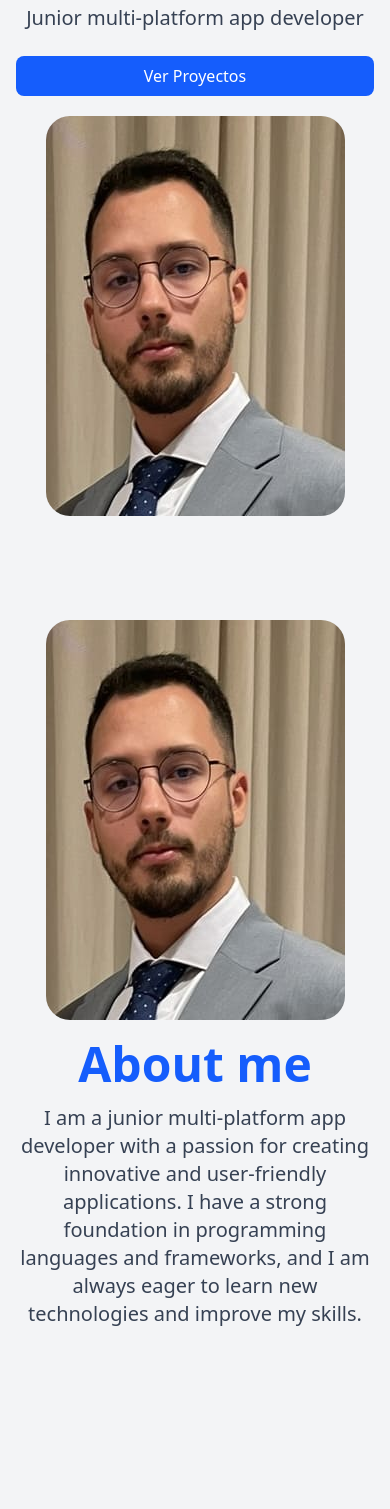
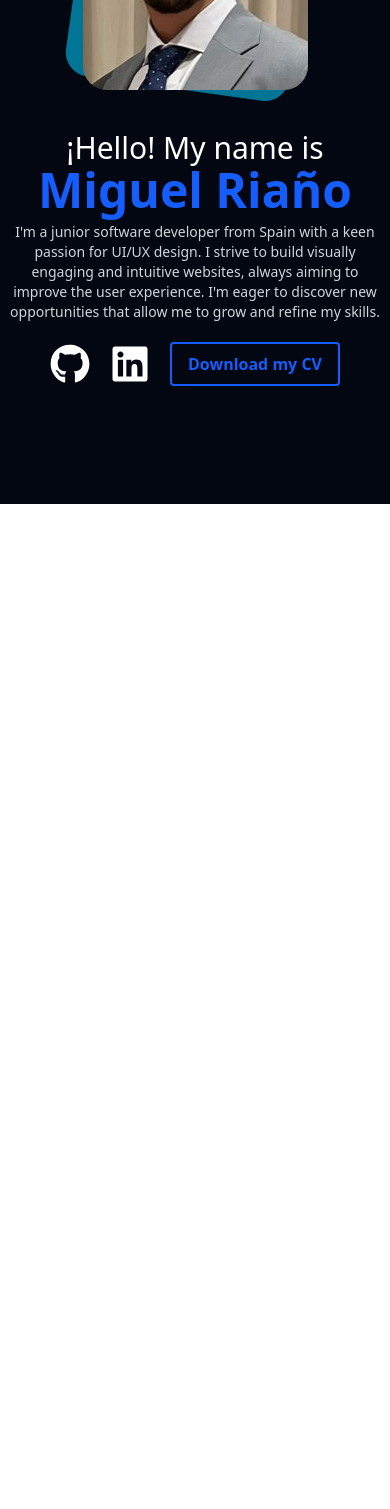
Before and after one commit to Mriano29/Portfolio, a React (Vite) app: page / in a window 390 px wide. Shown: the part 340-1849 px from the top of the page. After the commit the page ends 844 px from the top, so only its background shows below. Built offline with nearby package versions, Linux system fonts and the light colour scheme.

Commit message:
Updated welcome hero and skills

```diff
--- a/package.json
+++ b/package.json
@@ -14,6 +14,7 @@
     "framer-motion": "^12.12.1",
     "react": "^19.1.0",
     "react-dom": "^19.1.0",
+    "react-icons": "^5.5.0",
     "tailwindcss": "^4.1.7"
   },
   "devDependencies": {
--- a/src/App.tsx
+++ b/src/App.tsx
@@ -1,19 +1,15 @@
-import About from "./components/about";
-import Contact from "./components/contact";
-import { NavBar } from "./components/navBar";
-import Projects from "./components/projects";
+// import Contact from "./components/contact";
+// import Projects from "./components/projects";
 import Skills from "./components/skills";
 import WelcomeHero from "./components/welcomeHero";
 
 export function App() {
   return (
-    <main className="h-full w-full flex flex-col">
-      <NavBar />
+    <main className="h-screen w-full px-2 lg:px-10 xl:px-20  items-center bg-gray-950 overflow-y-auto">
       <WelcomeHero />
-      <About />
       <Skills />
-      <Projects />
-      <Contact />
+      {/* <Projects />
+      <Contact /> */}
     </main>
   );
 }
--- a/src/components/about.tsx
+++ /dev/null
@@ -1,23 +0,0 @@
-export default function About() {
-  return (
-    <section
-      id="about"
-      className="min-h-screen flex flex-col md:flex-row items-center justify-center text-center px-4 bg-gray-100 gap-5 lg:gap-20 pt-24"
-    >
-      <img
-        src="marr.jpg"
-        alt="Miguel Riaño picture"
-        className="rounded-3xl max-w-xs md:max-w-sm"
-      />
-      <div className="flex flex-col">
-        <h2 className="text-5xl font-bold mb-4 text-blue-600">About me</h2>
-        <p className="text-xl text-gray-700 mb-6">
-          I am a junior multi-platform app developer with a passion for creating
-          innovative and user-friendly applications. I have a strong foundation
-          in programming languages and frameworks, and I am always eager to
-          learn new technologies and improve my skills.
-        </p>
-      </div>
-    </section>
-  );
-}
--- a/src/components/navBar.tsx
+++ b/src/components/navBar.tsx
@@ -1,11 +1,45 @@
+import { AnimatePresence, motion } from "framer-motion";
+import { useState, useEffect } from "react";
+
 export function NavBar() {
+  const [showNav, setShowNav] = useState(false);
+  const [showLine, setShowLine] = useState(true);
+
+  useEffect(() => {
+    const timer1 = setTimeout(() => setShowNav(true), 1000); // Show navbar
+    const timer2 = setTimeout(() => setShowLine(false), 1700); // Hide line after animation
+    return () => {
+      clearTimeout(timer1);
+      clearTimeout(timer2);
+    };
+  }, []);
+
   return (
-    <nav className="w-full bg-white shadow-md px-6 py-4 hidden lg:flex justify-between items-center fixed top-0 z-50">
+    <>
+      <AnimatePresence>
+        {showLine && (
+          <motion.div
+            initial={{ width: 0, opacity: 1 }}
+            animate={{ width: "100%", opacity: 1 }}
+            exit={{ opacity: 0 }}
+            transition={{ duration: 0.8, ease: "easeInOut" }}
+            className="fixed top-0 left-0 h-1 bg-blue-600 z-50 hidden lg:block"
+          />
+        )}
+      </AnimatePresence>
+
+      {showNav && (
+        <motion.nav
+          initial={{ opacity: 0, y: -30 }}
+          animate={{ opacity: 1, y: 0 }}
+          transition={{ duration: 0.6, delay: 0.5 }}
+          className="w-full bg-white shadow-md py-4 hidden lg:flex justify-between items-center top-0 z-40"
+        >
           <a
             href="#welcome"
             className="text-xl font-bold text-blue-600 hover:text-blue-400 transition"
           >
-         in progress...
+            Miguel Riaño
           </a>
           <ul className="flex space-x-6 text-gray-700 font-medium">
             <li>
@@ -29,6 +63,8 @@ export function NavBar() {
               </a>
             </li>
           </ul>
-    </nav>
+        </motion.nav>
+      )}
+    </>
   );
 }
--- a/src/components/skills.tsx
+++ b/src/components/skills.tsx
@@ -1,29 +1,97 @@
+import { BsFiletypeSql } from "react-icons/bs";
+import {
+  FaCss3Alt,
+  FaFigma,
+  FaGithub,
+  FaHtml5,
+  FaJava,
+  FaPhp,
+} from "react-icons/fa";
+import { FaDartLang, FaFlutter } from "react-icons/fa6";
+import { IoLogoJavascript } from "react-icons/io";
+import { PiFileCSharp } from "react-icons/pi";
+import { RiTailwindCssFill } from "react-icons/ri";
+import {
+  SiExpress,
+  SiMysql,
+  SiNodedotjs,
+  SiOracle,
+  SiPostgresql,
+  SiPython,
+  SiReact,
+  SiRedux,
+  SiSqlite,
+  SiTypescript,
+  SiWebpack,
+} from "react-icons/si";
+import {
+  TbBrandKotlin,
+  TbBrandNextjs,
+  TbBrandReactNative,
+  TbBrandVite,
+} from "react-icons/tb";
+
 export default function Skills() {
+  const skills = {
+    Languages: [
+      { name: "JavaScript", icon: <IoLogoJavascript /> },
+      { name: "TypeScript", icon: <SiTypescript /> },
+      { name: "Python", icon: <SiPython /> },
+      { name: "Java", icon: <FaJava /> },
+      { name: "C#", icon: <PiFileCSharp /> },
+      { name: "HTML", icon: <FaHtml5 /> },
+      { name: "CSS", icon: <FaCss3Alt /> },
+      { name: "PHP", icon: <FaPhp /> },
+      { name: "Dart", icon: <FaDartLang /> },
+      { name: "Kotlin", icon: <TbBrandKotlin /> },
+    ],
+    Databases: [
+      { name: "MySQL", icon: <SiMysql /> },
+      { name: "Oracle", icon: <SiOracle /> },
+      { name: "SQLite", icon: <SiSqlite /> },
+      { name: "PostgreSQL", icon: <SiPostgresql /> },
+      { name: "SQL", icon: <BsFiletypeSql /> },
+    ],
+    Frameworks: [
+      { name: "React", icon: <SiReact /> },
+      { name: "React Native", icon: <TbBrandReactNative /> },
+      { name: "Next.js", icon: <TbBrandNextjs /> },
+      { name: "Flutter", icon: <FaFlutter /> },
+      { name: "Express", icon: <SiExpress /> },
+    ],
+    Tools: [
+      { name: "Node.js", icon: <SiNodedotjs /> },
+      { name: "Vite", icon: <TbBrandVite /> },
+      { name: "Webpack", icon: <SiWebpack /> },
+      { name: "Tailwind CSS", icon: <RiTailwindCssFill /> },
+      { name: "Github", icon: <FaGithub /> },
+      { name: "Figma", icon: <FaFigma /> },
+      { name: "Redux Toolkit", icon: <SiRedux /> },
+    ],
+  };
+
   return (
-    <section
-      id="skills"
-      className="min-h-screen flex flex-col items-start justify-center text-center px-4 bg-gray-100 gap-5 lg:gap-20 pt-24"
-    >
-      <div>
-        <h2 className="text-6xl font-bold text-blue-600 mb-4">Languages</h2>
-        <ul className="flex flex-col lg:flex-row items-start justify-between gap-4">
-          <li className="text-xl text-gray-700 mb-2">JavaScript</li>
-          <li className="text-xl text-gray-700 mb-2">TypeScript</li>
-          <li className="text-xl text-gray-700 mb-2">Python</li>
-          <li className="text-xl text-gray-700 mb-2">Java</li>
-          <li className="text-xl text-gray-700 mb-2">C#</li>
-        </ul>
-      </div>
-      <div>
-        <h2 className="text-6xl font-bold text-blue-600 mb-4">Frameworks</h2>
-        <ul className="flex flex-col lg:flex-row items-start justify-between gap-4">
-          <li className="text-xl text-gray-700 mb-2">React</li>
-          <li className="text-xl text-gray-700 mb-2">React Native</li>
-          <li className="text-xl text-gray-700 mb-2">Node.js</li>
-          <li className="text-xl text-gray-700 mb-2">Express</li>
-          <li className="text-xl text-gray-700 mb-2">Flask</li>
-        </ul>
-      </div>
+    <section id="skills" className="flex flex-col gap-5 w-full pb-10">
+      <h2 className="text-3xl xl:text-5xl text-blue-600 font-semibold text-center">
+        Skills
+      </h2>
+      {Object.entries(skills).map(([category, items]) => (
+        <div key={category}>
+          <h3 className="text-xl text-blue-600 mb-2">{category}</h3>
+
+          <ul className="grid grid-cols-2 md:grid-cols-3 xl:grid-cols-9 gap-5">
+            {items.map(({ name, icon }) => (
+              <li
+                key={name}
+                className="w-30 h-10 border-2 border-blue-600 text-white flex flex-row items-center justify-center rounded text-sm gap-2"
+              >
+                <div className="text-2xl mb-1">{icon}</div>
+                <span>{name}</span>
+              </li>
+            ))}
+          </ul>
+        </div>
+      ))}
     </section>
   );
 }
--- a/src/components/welcomeHero.tsx
+++ b/src/components/welcomeHero.tsx
@@ -1,27 +1,61 @@
+import { FaGithub, FaLinkedin } from "react-icons/fa";
+
 export default function WelcomeHero() {
   return (
+    <>
       <section
         id="welcome"
-      className="min-h-screen flex flex-col md:flex-row items-center justify-center text-center px-4 bg-gray-100 gap-5 lg:gap-20 pt-24"
+        className="min-h-screen flex flex-col-reverse md:flex-row items-center justify-center gap-10"
       >
-      <div className="flex flex-col">
-        <h1 className="text-5xl font-bold mb-4">Hello! My name is</h1>
-        <h2 className="text-6xl font-bold text-blue-600 mb-4">Miguel Riaño</h2>
-        <p className="text-xl text-gray-700 mb-6">
-          Junior multi-platform app developer
+        <div className="flex flex-col lg:gap-2 max-w-[600px] justify-center text-center lg:text-justify w-full">
+          <div className="flex flex-col lg:flex-row gap-1 w-full items-center">
+            <h1 className="text-3xl xl:text-5xl text-white">
+              ¡Hello! My name is
+            </h1>
+          </div>
+          <h2 className="text-5xl lg:text-6xl xl:text-7xl text-blue-600 mb-2 font-semibold">
+            Miguel Riaño
+          </h2>
+          <p className="text-gray-300 text-sm md:text-lg lg:text-xl xl:text-2xl">
+            I'm a junior software developer from Spain with a keen passion for
+            UI/UX design. I strive to build visually engaging and intuitive
+            websites, always aiming to improve the user experience. I'm eager to
+            discover new opportunities that allow me to grow and refine my
+            skills.
           </p>
+          <div className="flex flex-row gap-5 mt-5 items-center justify-center lg:justify-start">
             <a
-          href="#projects"
-          className="bg-blue-600 text-white px-6 py-2 rounded-lg hover:bg-blue-700 transition"
+              href="  https://github.com/Mriano29"
+              target="_blank"
+              className="text-white"
             >
-          Ver Proyectos
+              <FaGithub size={40} />
+            </a>
+            <a
+              href="https://www.linkedin.com/in/mriano29/"
+              target="_blank"
+              className="text-white"
+            >
+              <FaLinkedin size={40} />
+            </a>
+            <a
+              href="/MarrCV.pdf"
+              download="MarrCV.pdf"
+              className="border-2 border-blue-600 text-blue-600 hover:bg-blue-600 hover:text-white hover:border-blue-600 font-semibold py-2 px-4 rounded transition duration-300 inline-block"
+            >
+              Download my CV
             </a>
           </div>
+        </div>
+        <div className="h-full w-full flex flex-col items-center justify-center gap-5 relative mt-3 lg:mt-0 ">
+          <div className="h-[300px] md:h-[400px] w-[225px] md:w-[300px] bg-cyan-700 rotate-8 absolute top-1/2 left-1/2 -translate-x-1/2 -translate-y-1/2 z-0 rounded-3xl" />
           <img
             src="marr.jpg"
             alt="Miguel Riaño picture"
-        className="rounded-3xl max-w-xs md:max-w-sm"
+            className="rounded-3xl max-w-xs relative z-10 h-[300px] md:h-fit w-[225px] md:w-fit"
           />
+        </div>
       </section>
+    </>
   );
 }
```
Also changed, not shown: 2 other files (tests, documents, lock files or other folders). Lines whose indentation alone changed are shown as unchanged.
